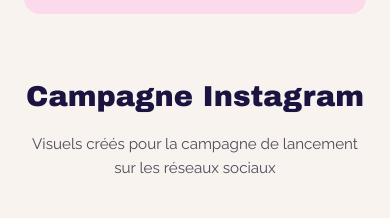
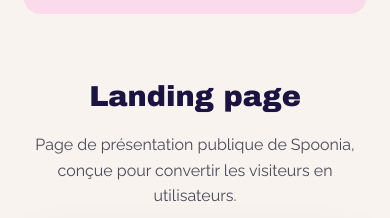
Before and after one commit to amandineascensio/Portfolio, a website: page projet-spoonia.html in a window 390 px wide. Shown: the part 6565-6783 px from the top of the page. Drawn offline with Linux system fonts and the light colour scheme.

Commit message:
updates responsive

```diff
--- a/projet-detail.css
+++ b/projet-detail.css
@@ -1189,6 +1189,48 @@
   line-height: 1.5;
 }
 
+/* ===== LANDING PAGE ===== */
+.projet-landing {
+  padding: 0 100px 100px;
+}
+
+.projet-landing__header {
+  text-align: center;
+  margin-bottom: 48px;
+}
+
+.projet-landing__title {
+  font-family: var(--font-display);
+  font-size: 2.4rem;
+  font-weight: 400;
+  color: var(--color-dark);
+  margin-bottom: 12px;
+}
+
+.projet-landing__desc {
+  font-family: var(--font-body);
+  font-size: 1rem;
+  color: var(--color-text);
+  line-height: 1.6;
+  max-width: 560px;
+  margin: 0 auto;
+}
+
+.projet-landing__visual {
+  border-radius: 20px;
+  overflow-y: auto;
+  overflow-x: hidden;
+  max-height: 680px;
+  box-shadow: 0 16px 60px rgba(27, 19, 64, 0.12), 0 4px 16px rgba(27, 19, 64, 0.06);
+  scroll-behavior: smooth;
+}
+
+.projet-landing__visual img {
+  width: 100%;
+  height: auto;
+  display: block;
+}
+
 /* ===== INSTAGRAM CAROUSEL ===== */
 .projet-instagram {
   padding: 0 100px 100px;
@@ -1325,6 +1367,7 @@
   .projet-userflow { padding: 0 60px 80px; }
   .projet-personas { padding: 0 60px 80px; }
   .projet-a11y { padding: 0 60px 80px; }
+  .projet-landing { padding: 0 60px 80px; }
   .projet-galerie { padding: 0 60px 80px; }
 }
 
@@ -1376,6 +1419,9 @@
   .projet-a11y__card { padding: 28px; }
   .projet-a11y__pillars { flex-direction: column; }
   .projet-a11y__pillar { min-width: auto; }
+  .projet-landing { padding: 0 24px 60px; }
+  .projet-landing__title { font-size: 1.8rem; }
+  .projet-landing__header { margin-bottom: 32px; }
 }
 
 @media (max-width: 600px) {
--- a/projet-spoonia.html
+++ b/projet-spoonia.html
@@ -412,6 +412,17 @@
     </div>
   </section>
 
+  <!-- LANDING PAGE -->
+  <section class="projet-landing">
+    <div class="projet-landing__header">
+      <h2 class="projet-landing__title">Landing page</h2>
+      <p class="projet-landing__desc">Page de présentation publique de Spoonia, conçue pour convertir les visiteurs en utilisateurs.</p>
+    </div>
+    <div class="projet-landing__visual">
+      <img src="assets/images/Spoonia/Landing Page.svg" alt="Landing page de l'application Spoonia" loading="lazy">
+    </div>
+  </section>
+
   <!-- APERÇU INSTAGRAM -->
   <section class="projet-instagram">
     <h2 class="projet-instagram__title">Campagne Instagram</h2>
```
Also changed, not shown: assets/images/Spoonia/Landing Page.svg (added).
